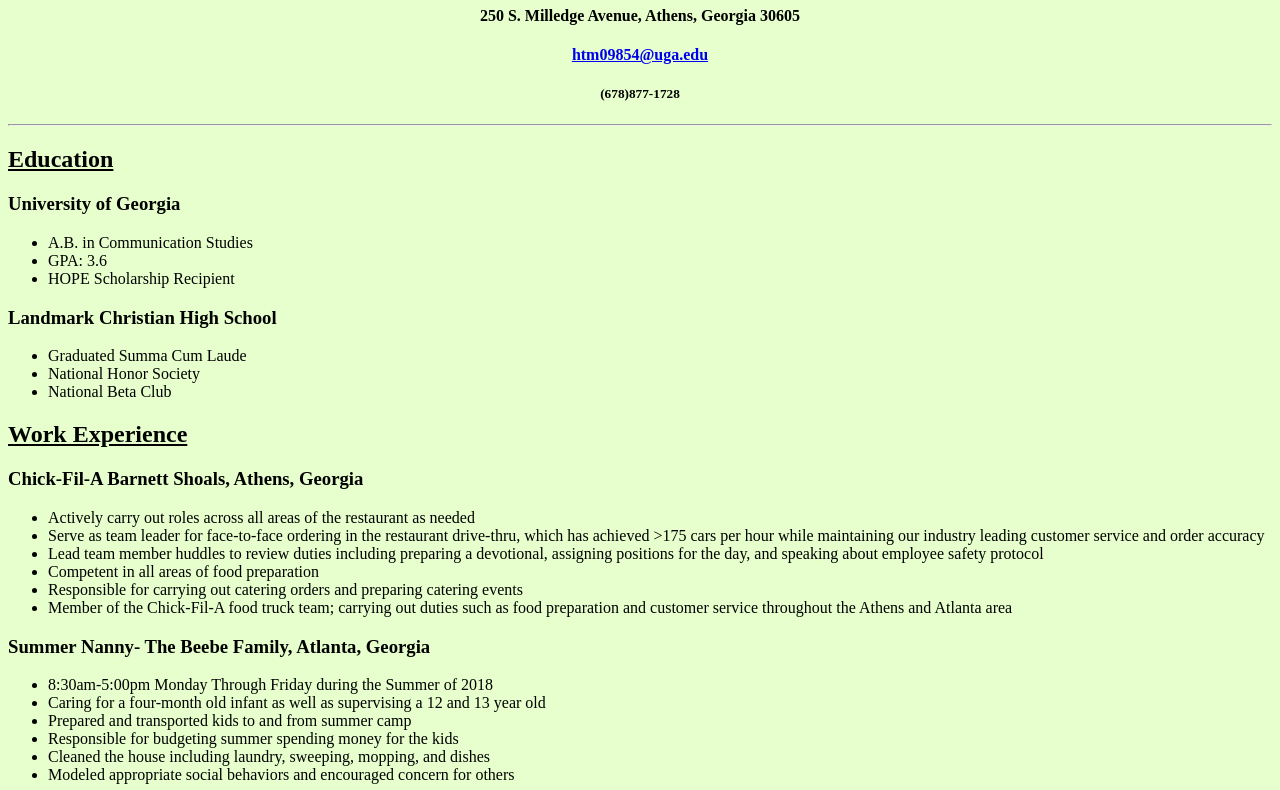
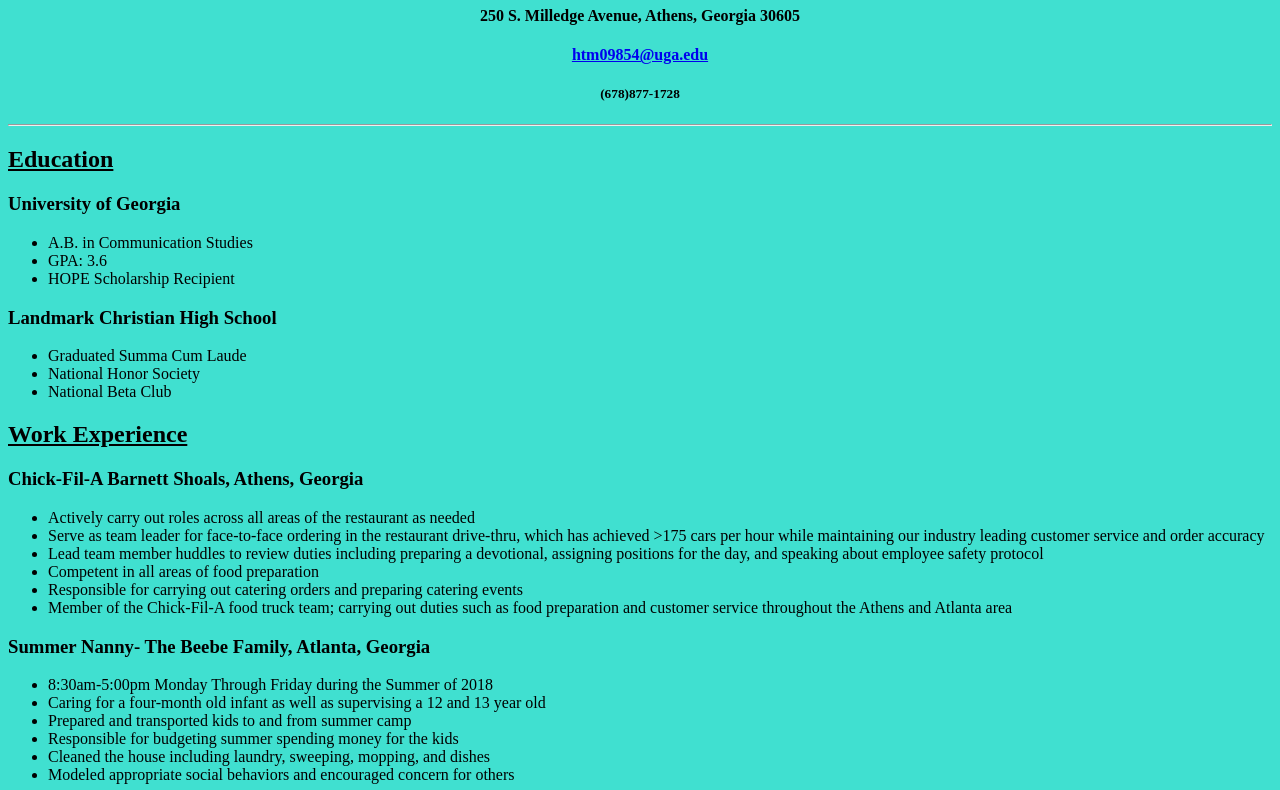
Before and after one commit to htm09854/hembreemonk, a plain HTML site: page index.html in a window 1280 px wide. Shown: the part 73-863 px from the top of the page. Drawn offline with Linux system fonts and the light colour scheme.

Commit message:
Update index.html

```diff
--- a/index.html
+++ b/index.html
@@ -4,7 +4,7 @@
 	<meta charset="utf-8">
 	<style>
 	P {font-family:Times New Roman}
-	BODY {background-color:#e6ffcc}
+	BODY {background-color:#40e0d0}
 	h1 {font-family: Times New Roman; font-size= 35pts}
 	</style>
 
```
